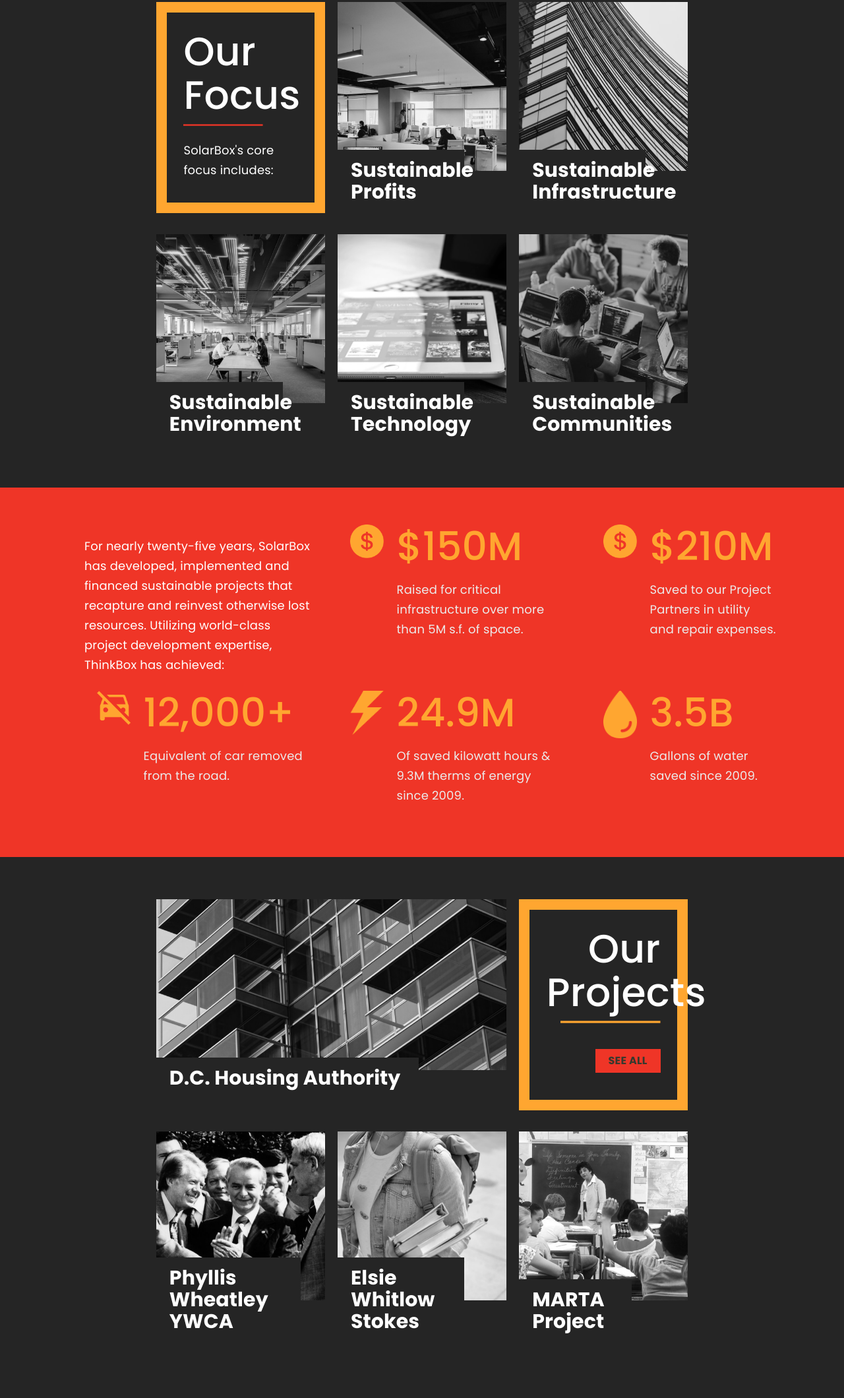
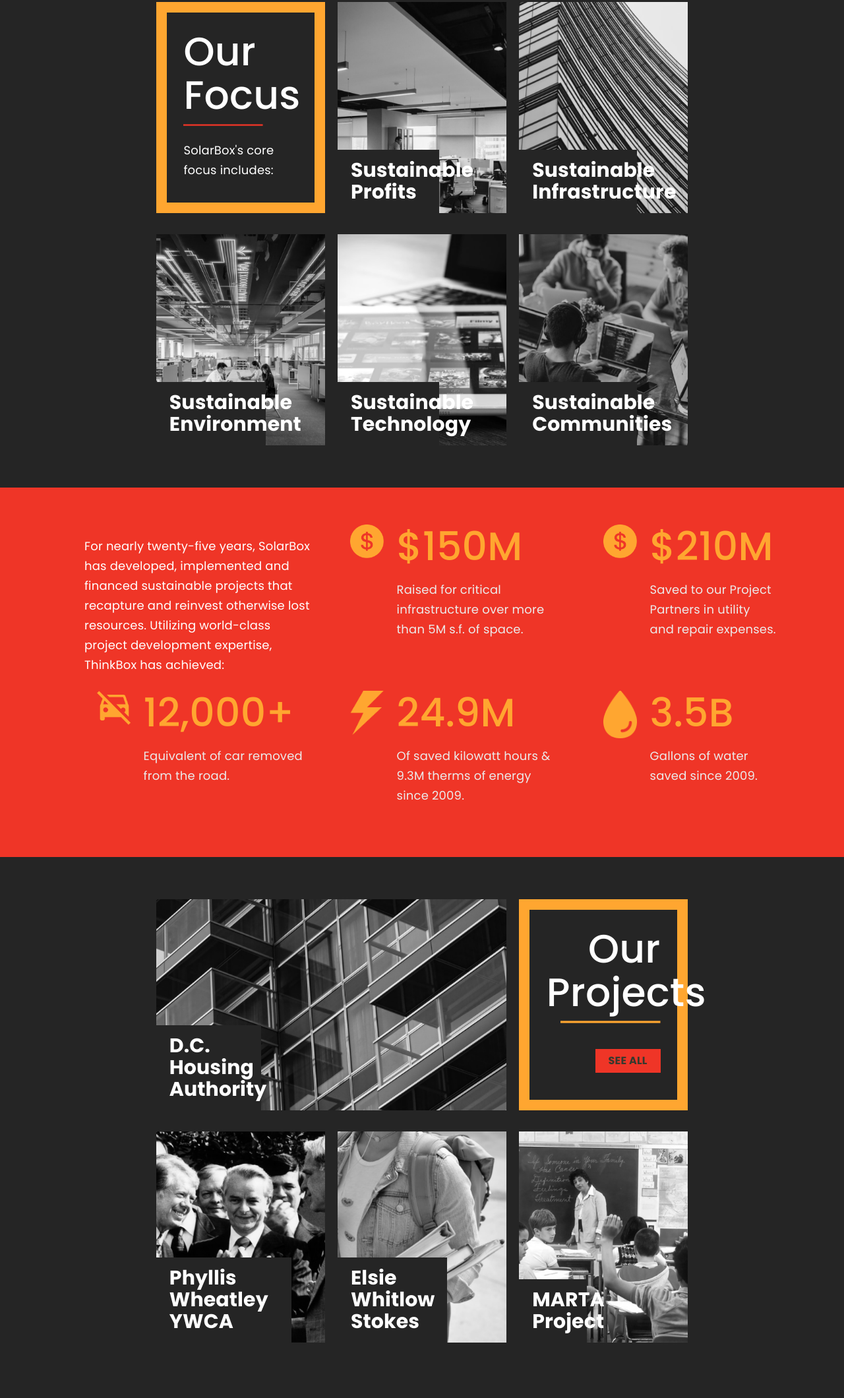
Before and after one commit to AlenaGM/SolarBox, a plain HTML site: page index.html in a window 1280 px wide. Shown: the part 1661-3780 px from the top of the page at 66% size. Drawn offline with Linux system fonts and the light colour scheme.

Commit message:
fixed images in focus and projects sections

```diff
--- a/assets/styles/styles.css
+++ b/assets/styles/styles.css
@@ -131,21 +131,22 @@
     padding-top: 10%;
 }
 
+.focus-project-img {
+    grid-area: 1 / 1 / 5 / 5;
+}
+
 .focusbox-two {
     grid-area: focusbox-two;
     display: grid;
     grid-template-columns: 1fr 1fr 1fr 1fr;
     grid-template-rows: repeat(4, 1fr);
     gap: 0px 0px;
-    grid-template-areas:
-        ". . . ."
-        ". . . ."
-        ". . . ."
-        "focusbox-text2 focusbox-text2 focusbox-text2 .";
 }
 
 .focusbox-text2 {
-    grid-area: focusbox-text2;
+    grid-area: 4 / 1 / 5 /5;
+    z-index: 1;
+    margin-right: 40%;
 }
 
 .focusbox-three {
@@ -154,15 +155,12 @@
     grid-template-columns: 1fr 1fr 1fr 1fr;
     grid-template-rows: repeat(4, 1fr);
     gap: 0px 0px;
-    grid-template-areas:
-        ". . . ."
-        ". . . ."
-        ". . . ."
-        "focusbox-text3 focusbox-text3 focusbox-text3 .";
 }
 
 .focusbox-text3 {
-    grid-area: focusbox-text3;
+    grid-area: 4 / 1 / 5 /5;
+    z-index: 1;
+    margin-right: 30%;
 }
 
 .focusbox-four {
@@ -171,15 +169,12 @@
     grid-template-columns: 1fr 1fr 1fr 1fr;
     grid-template-rows: repeat(4, 1fr);
     gap: 0px 0px;
-    grid-template-areas:
-        ". . . ."
-        ". . . ."
-        ". . . ."
-        "focusbox-text4 focusbox-text4 focusbox-text4 .";
 }
 
 .focusbox-text4 {
-    grid-area: focusbox-text4;
+    grid-area: 4 / 1 / 5 /5;
+    z-index: 1;
+    margin-right: 35%;
 }
 
 .focusbox-five {
@@ -188,15 +183,12 @@
     grid-template-columns: 1fr 1fr 1fr 1fr;
     grid-template-rows: repeat(4, 1fr);
     gap: 0px 0px;
-    grid-template-areas:
-        ". . . ."
-        ". . . ."
-        ". . . ."
-        "focusbox-text5 focusbox-text5 focusbox-text5 .";
 }
 
 .focusbox-text5 {
-    grid-area: focusbox-text5;
+    grid-area: 4 / 1 / 5 /5;
+    z-index: 1;
+    margin-right: 40%;
 }
 
 .focusbox-six {
@@ -205,15 +197,12 @@
     grid-template-columns: 1fr 1fr 1fr 1fr;
     grid-template-rows: repeat(4, 1fr);
     gap: 0px 0px;
-    grid-template-areas:
-        ". . . ."
-        ". . . ."
-        ". . . ."
-        "focusbox-text6 focusbox-text6 focusbox-text6 .";
 }
 
 .focusbox-text6 {
-    grid-area: focusbox-text6;
+    grid-area: 4 / 1 / 5 /5;
+    z-index: 1;
+    margin-right: 30%;
 }
 
 /** Подгрид: раздел Numbers --------------------------------------------------------------------**/
@@ -315,15 +304,12 @@
     grid-template-columns: 1fr 1fr 1fr 1fr;
     grid-template-rows: repeat(4, 1fr);
     gap: 0px 0px;
-    grid-template-areas:
-        ". . . ."
-        ". . . ."
-        ". . . ."
-        "projectbox-text2 projectbox-text2 projectbox-text2 .";
 }
 
 .projectbox-text2 {
-    grid-area: projectbox-text2;
+    grid-area: 4 / 1 / 5 /5;
+    z-index: 1;
+    margin-right: 70%;
 }
 
 .projectbox-three {
@@ -332,15 +318,12 @@
     grid-template-columns: 1fr 1fr 1fr 0.5fr;
     grid-template-rows: repeat(4, 1fr);
     gap: 0px 0px;
-    grid-template-areas:
-        ". . . ."
-        ". . . ."
-        ". . . ."
-        "projectbox-text3 projectbox-text3 projectbox-text3 .";
 }
 
 .projectbox-text3 {
-    grid-area: projectbox-text3;
+    grid-area: 4 / 1 / 5 /5;
+    z-index: 1;
+    margin-right: 20%;
 }
 
 .projectbox-four {
@@ -349,15 +332,12 @@
     grid-template-columns: 1fr 1fr 1fr 1fr;
     grid-template-rows: repeat(4, 1fr);
     gap: 0px 0px;
-    grid-template-areas:
-        ". . . ."
-        ". . . ."
-        ". . . ."
-        "projectbox-text4 projectbox-text4 projectbox-text4 .";
 }
 
 .projectbox-text4 {
-    grid-area: projectbox-text4;
+    grid-area: 4 / 1 / 5 /5;
+    z-index: 1;
+    margin-right: 35%;
 }
 
 .projectbox-five {
@@ -366,15 +346,12 @@
     grid-template-columns: 1fr 1fr 1fr 1.5fr;
     grid-template-rows: repeat(4, 1fr);
     gap: 0px 0px;
-    grid-template-areas:
-        ". . . ."
-        ". . . ."
-        ". . . ."
-        "projectbox-text5 projectbox-text5 projectbox-text5 .";
 }
 
 .projectbox-text5 {
-    grid-area: projectbox-text5;
+    grid-area: 4 / 1 / 5 /5;
+    z-index: 1;
+    margin-right: 60%;
 }
 
 /** Подгрид: раздел Contact-Map --------------------------------------------------------------------**/
@@ -400,7 +377,7 @@
 }
 
 .social-link {
-    margin-right: 20%;
+    margin-right: 10%;
 }
 
 .map {
@@ -416,7 +393,7 @@
 /** Подгрид: раздел Footer --------------------------------------------------------------------**/
 .footer {
     display: grid;
-    grid-template-columns: 11% repeat(3, 12% 3%) 20% 13% 11%;
+    grid-template-columns: 11% repeat(3, 12% 3%) 20% 14% 10%;
     grid-template-rows: 15% 70% 15%;
     gap: 0px 0px;
     grid-template-areas:
@@ -772,6 +749,12 @@
     width: 70%;
 }
 
+.focus-project-img {
+    width: 100%;
+    height: 100%;
+    object-fit: cover;
+}
+
 .numbersimg2,
 .numbersimg3,
 .numbersimg4,
@@ -821,62 +804,6 @@
 
 footer {
     border-top: solid 1px rgba(255, 255, 255, 0.5);
-}
-
-/***Фоновые изображения - раздел Focus***/
-.focusbox-two {
-    background: url('../images/focus-img2.png');
-    background-size: contain;
-    background-repeat: no-repeat;
-}
-
-.focusbox-three {
-    background: url('../images/focus-img3.png');
-    background-size: contain;
-    background-repeat: no-repeat;
-}
-
-.focusbox-four {
-    background: url('../images/focus-img4.png');
-    background-size: contain;
-    background-repeat: no-repeat;
-}
-
-.focusbox-five {
-    background: url('../images/focus-img5.png');
-    background-size: contain;
-    background-repeat: no-repeat;
-}
-
-.focusbox-six {
-    background: url('../images/focus-img6.png');
-    background-size: contain;
-    background-repeat: no-repeat;
-}
-
-/***Фоновые изображения - раздел Projects***/
-.projectbox-two {
-    background: url('../images/project-img2.png');
-    background-size: contain;
-    background-repeat: no-repeat;
-}
-
-.projectbox-three {
-    background: url('../images/project-img3.png');
-    background-size: contain;
-    background-repeat: no-repeat;
-}
-
-.projectbox-four {
-    background: url('../images/project-img4.png');
-    background-size: contain;
-    background-repeat: no-repeat;
-}
-
-.projectbox-five {
-    background: url('../images/project-img5.png');
-    background-size: contain;
-    background-repeat: no-repeat;
 }
 
 /***Фон под текстом - разделы Focus, Projects***/
@@ -1395,7 +1322,7 @@
     }
 }
 
-/** 926-1080 (телефон горизонтально) ------------------------------------------------------------------------------**/
+/** 926-1080 (смартфон горизонтально) ------------------------------------------------------------------------------**/
 @media screen and (max-width: 926px) and (orientation:landscape) {
     h1 {
         color: turquoise;
--- a/index.html
+++ b/index.html
@@ -93,26 +93,31 @@
             <p>SolarBox's core focus includes:</p>
         </div>
         <div class="focusbox-two">
+            <img class="focus-project-img" src="assets/images/focus-img2.png" alt="openspace">
             <div class="focusbox-text2">
                 <h3>Sustainable Profits</h3>
             </div>
         </div>
         <div class="focusbox-three">
+            <img class="focus-project-img" src="assets/images/focus-img3.png" alt="mmodern architecture">
             <div class="focusbox-text3">
                 <h3>Sustainable Infrastructure</h3>
             </div>
         </div>
         <div class="focusbox-four">
+            <img class="focus-project-img" src="assets/images/focus-img4.png" alt="openspace">
             <div class="focusbox-text4">
                 <h3>Sustainable Environment</h3>
             </div>
         </div>
         <div class="focusbox-five">
+            <img class="focus-project-img" src="assets/images/focus-img5.png" alt="laptop and ipad">
             <div class="focusbox-text5">
                 <h3>Sustainable Technology</h3>
             </div>
         </div>
         <div class="focusbox-six">
+            <img class="focus-project-img" src="assets/images/focus-img6.png" alt="people working on laptops">
             <div class="focusbox-text6">
                 <h3>Sustainable Communities</h3>
             </div>
@@ -157,21 +162,25 @@
             <div><button class="red-btn">SEE ALL</button></div>
         </div>
         <div class="projectbox-two">
+            <img class="focus-project-img" src="assets/images/project-img2.png" alt="modern building">
             <div class="projectbox-text2">
                 <h3>D.C. Housing Authority</h3>
             </div>
         </div>
         <div class="projectbox-three">
+            <img class="focus-project-img" src="assets/images/project-img3.png" alt="businessmen">
             <div class="projectbox-text3">
                 <h3>Phyllis Wheatley YWCA</h3>
             </div>
         </div>
         <div class="projectbox-four">
+            <img class="focus-project-img" src="assets/images/project-img4.png" alt="student with textbbooks">
             <div class="projectbox-text4">
                 <h3>Elsie Whitlow Stokes</h3>
             </div>
         </div>
         <div class="projectbox-five">
+            <img class="focus-project-img" src="assets/images/project-img5.png" alt="classroom">
             <div class="projectbox-text5">
                 <h3>MARTA Project</h3>
             </div>
```
